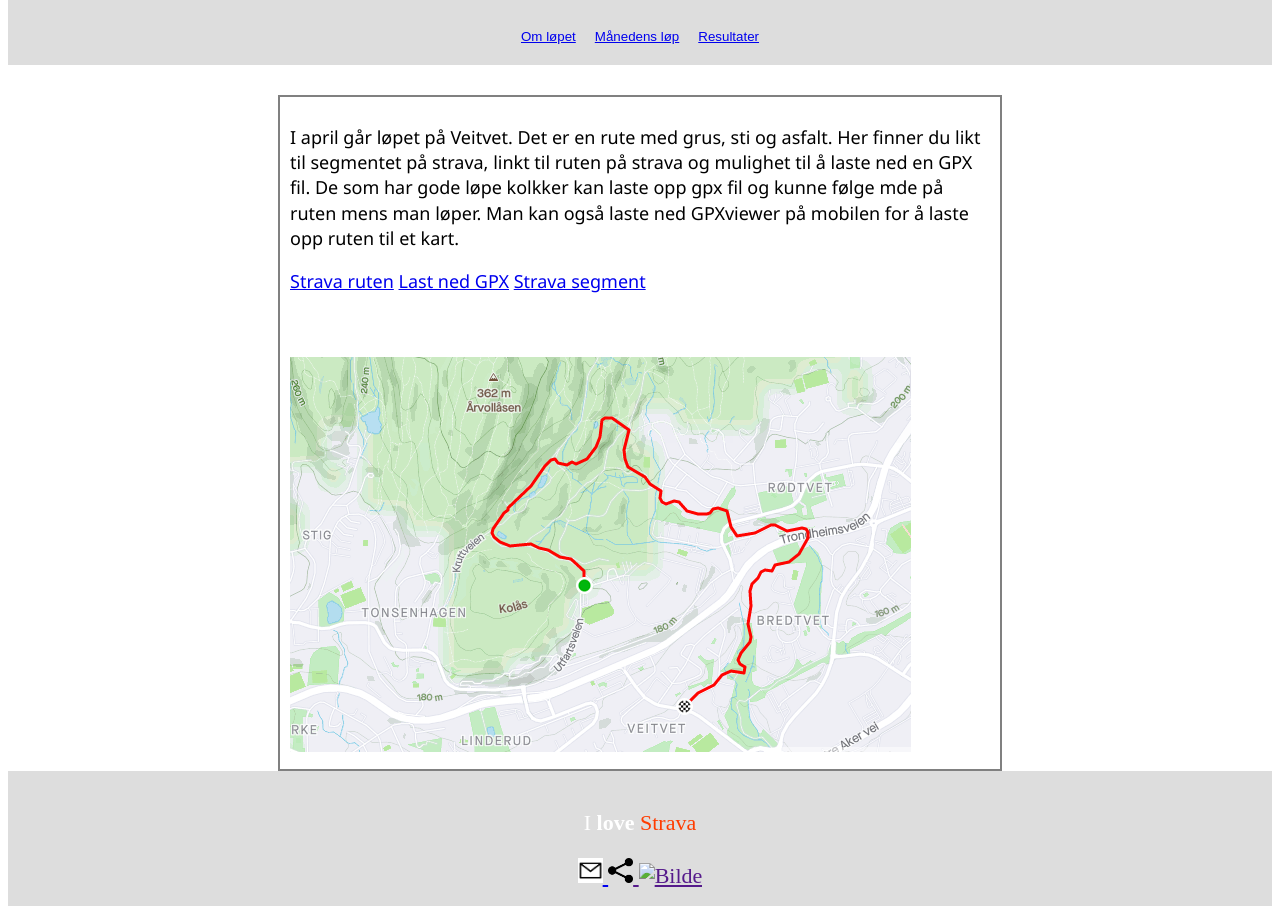
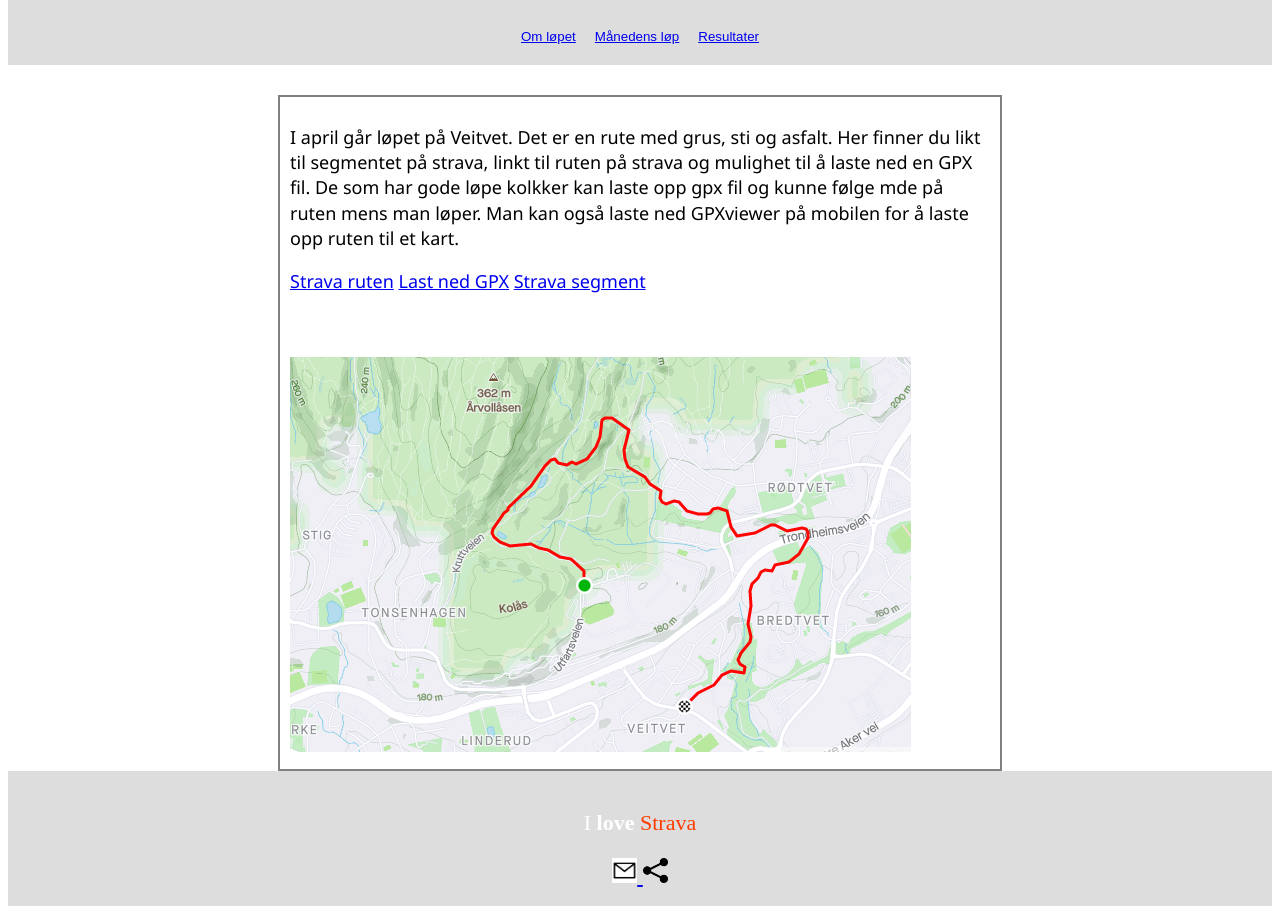
Before and after one commit to mortensebastian/stravalop, a plain HTML site: page mandenslop.html in a window 1280 px wide. Shown: the part 148-1062 px from the top of the page. Drawn offline with Linux system fonts and the light colour scheme.

Commit message:
Update mandenslop.html

```diff
--- a/mandenslop.html
+++ b/mandenslop.html
@@ -11,18 +11,17 @@
         Description er hva som kommer i google soket
     -->
     <title>Strava Race</title>
+    <style>
 
-    <style>
     </style>
-
   </head>
   <body>
-      <div class="header">
+    <div class="header">
       <h1>Strava Race</h1>
       <div class="nav">
         <button class="button"><a href="index.html">Om løpet</a></button>
         <button class="button"><a href="mandenslop.html">Månedens løp</a></a></button>
-        <button class="button"><a <a href="places/resultater.html">Resultater</a></a></button>
+        <button class="button"><a <a href="resultater.html">Resultater</a></a></button>
       </div>
     </div>
 
@@ -41,22 +40,19 @@
         <img src="Images/Skjermbilde 2021-04-26 kl. 11.07.09.png" alt="kart av ruten">
       </div>
 
-    <div class="buttom">
-      <p>I <strong>love</strong> <em>Strava</em></p>
-      <div class="share">
+      <!-- <a href="#">Jump to top</a> -->
 
-        <a href="mailto:mortenfore@gmail.com">
-          <img src="/Images/mail.png" width="25" alt="Send mail">
-        </a>
+      <div class="buttom">
+        <p>I <strong>love</strong> <em>Strava</em></p>
+        <div class="share">
 
-        <!-- Link til dele sosiale medier-->
-        <a href="">
-          <img src="/Images/icons8-share-96 (1).png" width="25" alt="Bilde" />
-        </a>
+          <a href="mailto:mortenfore@gmail.com">
+            <img src="Images/mail.png" width="25" alt="Send mail">
+          </a>
 
           <!-- Link til dele sosiale medier-->
           <a href="">
-            <img src="/T2/Images/icons8-share-96 (1).png" width="25" alt="Bilde" />
+            <img src="Images/icons8-share-96 (1).png" width="25" alt="Bilde" />
           </a>
 
 
```
